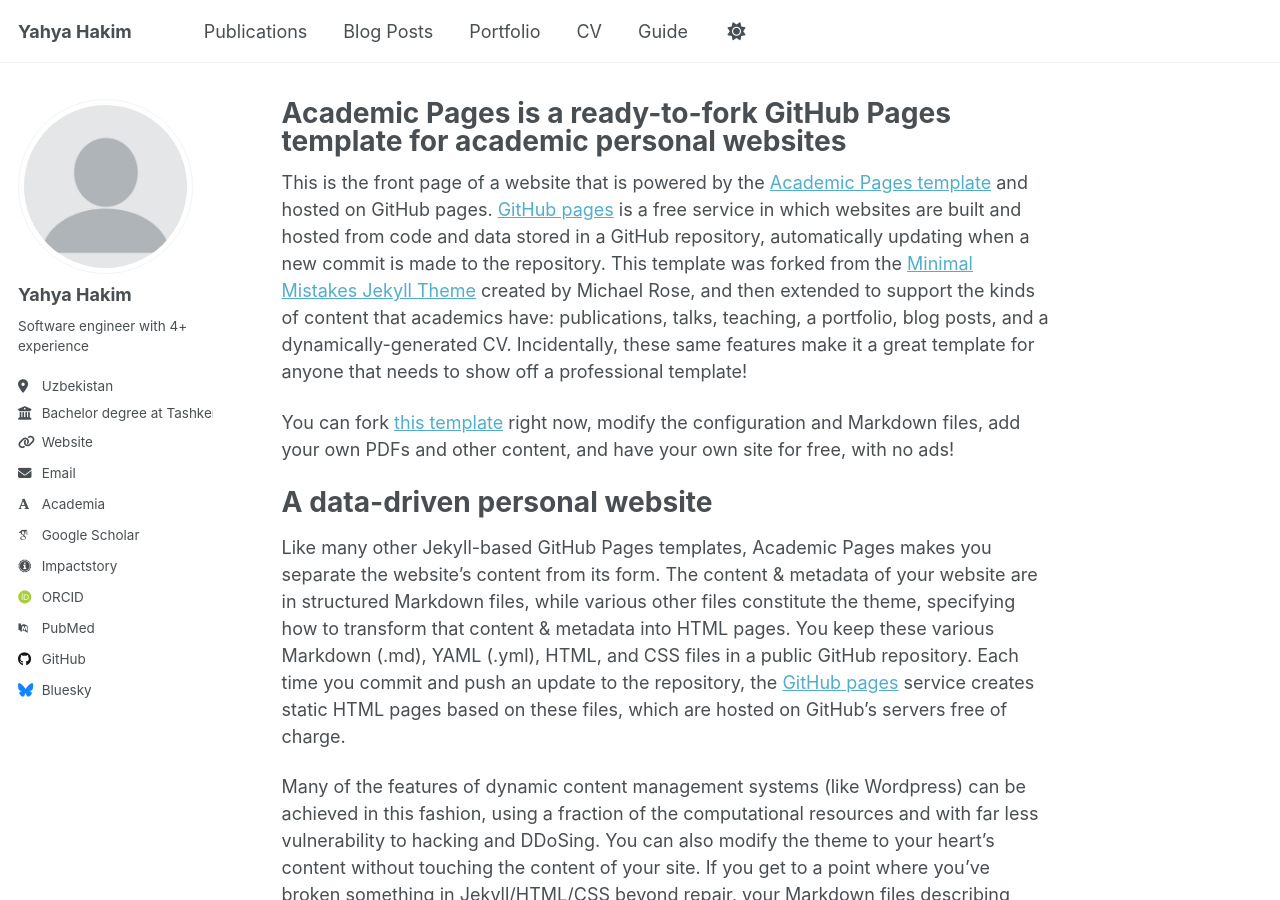
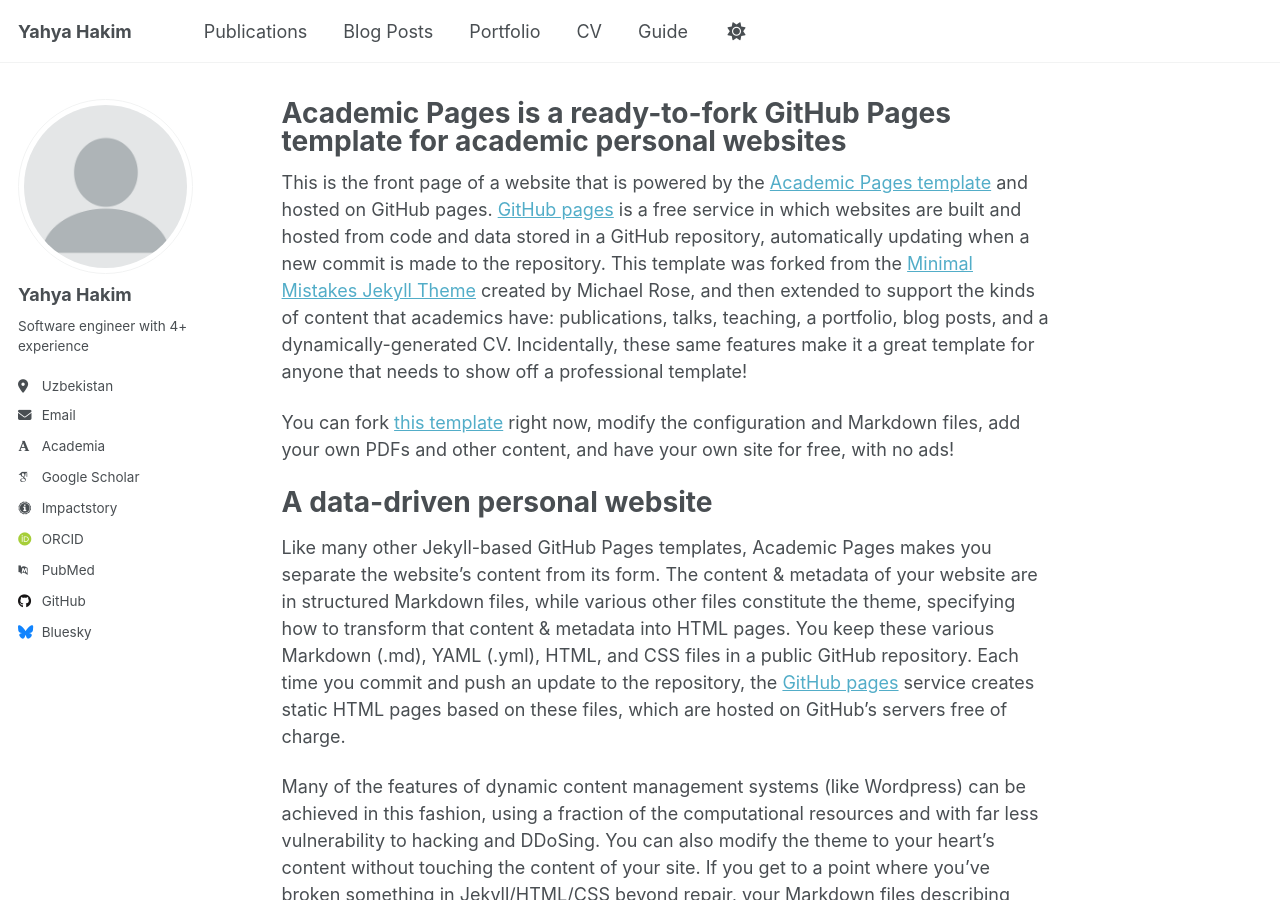
Before and after one commit to yahyoHakimov/yahyoHakimov.github.io, a Jekyll site: the page built from _pages/about.md, in a window 1280 px wide and 900 px high. Built offline with Jekyll 4.4.1, drawn with Linux system fonts in a browser that asks for light colours; some web fonts are replaced; a script that is not in the unit is left out.

Commit message:
Update _config.yml
update personal info

```diff
--- a/_config.yml
+++ b/_config.yml
@@ -24,8 +24,8 @@
   pronouns         : # example: "she/her"
   bio              : "Software engineer with 4+ experience"
   location         : "Uzbekistan"
-  employer         : "Bachelor degree at Tashkent university of information technology"
-  uri              : https://tuit.uz/
+  #employer         : ""
+  #uri              : https://tuit.uz/
   email            : "yahyokhakim@gmail.com"
 
   # Academic websites
```
